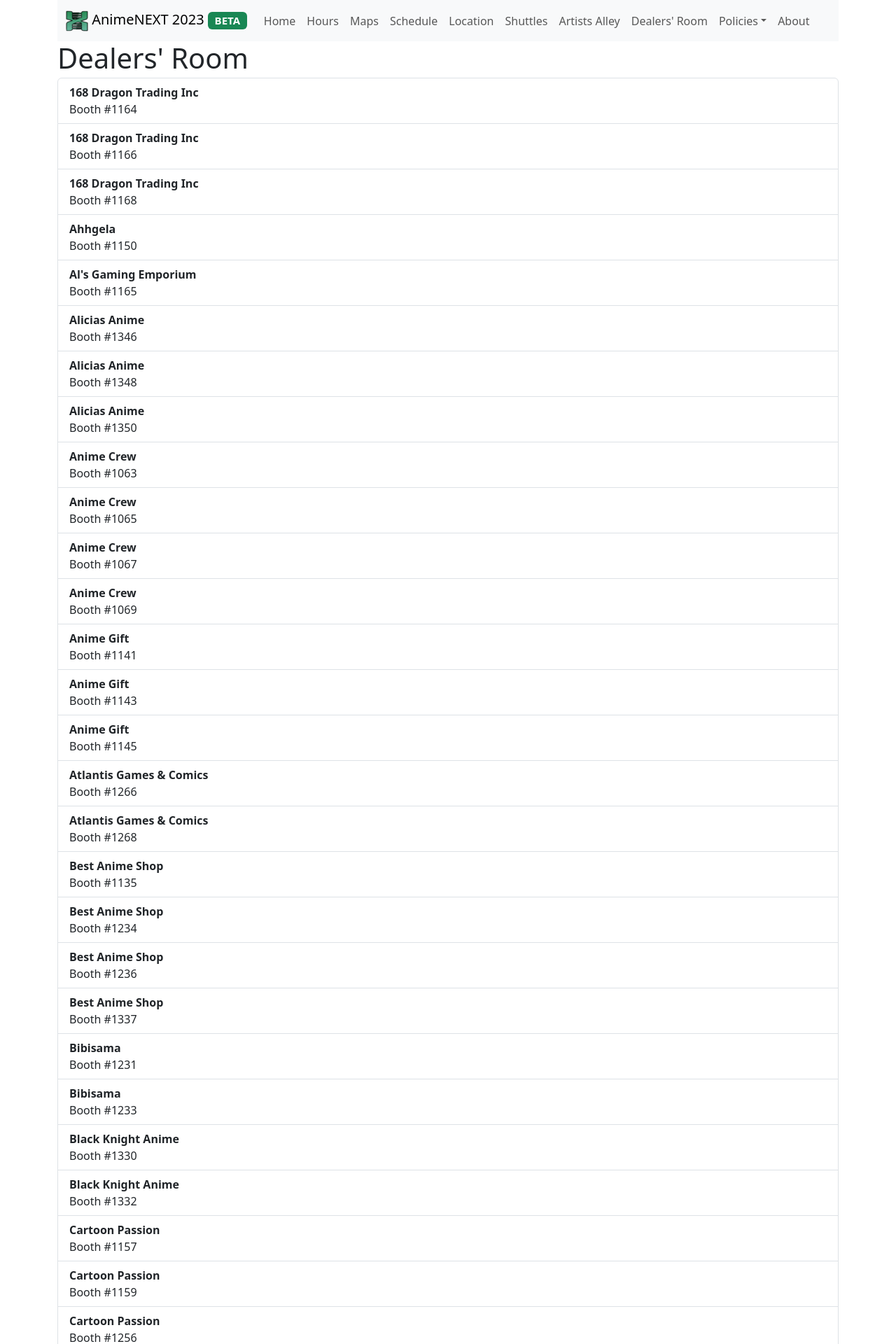
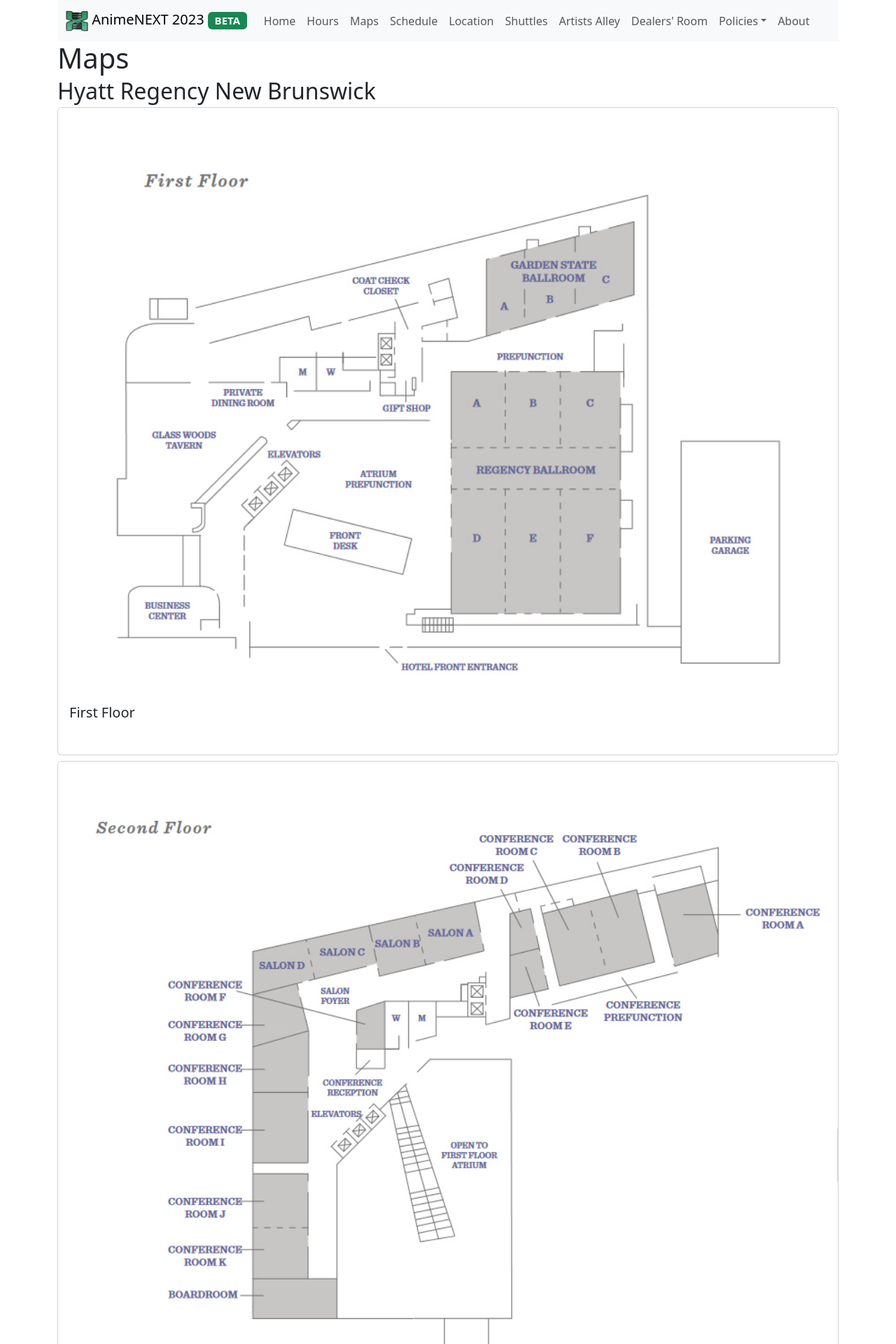
Before and after one commit to SolidX/AnimeNEXT-App, a React (Vite) app: page /location in a window 1280 px wide. Shown: the top 1920 px of the page at 70% size. Built offline with nearby package versions, Linux system fonts and the light colour scheme.

Commit message:
Implements Maps page and Card component.

```diff
--- a/src/App.tsx
+++ b/src/App.tsx
@@ -1,19 +1,15 @@
 import { useState } from 'react';
-import ExhibitorsListPage from './components/ExhibitorsListPage';
-import artists from './assets/artists.json'
-import dealers from './assets/dealers.json'
+import MapsPage from './components/MapsPage';
 
 function App() {
-  const [currentPage, setCurrentPage] = useState("Dealers' Room");
+  const [currentPage, setCurrentPage] = useState("Maps");
 
   //TODO: update currentPage on page click, surprisingly this never worked in the original version
   return (
-    <ExhibitorsListPage
+    <MapsPage
       currentPage={currentPage}
-      title={currentPage}
-      exhibitors={dealers}
     />
-  )
+  );
 }
 
 export default App
--- /dev/null
+++ b/src/components/Card.tsx
@@ -0,0 +1,14 @@
+export default function Card(props: {image?: string, title?: string, text?: string}) {
+
+    return (
+        <div className="card mb-2">
+            {props.image !== undefined && <img src={props.image} className="card-img-top" />}
+            <div className="card-body">
+                {props.title !== undefined && <h5 className="card-title">{props.title}</h5>}
+                <p className="card-text">
+                    {props.text}
+                </p>
+            </div>
+        </div>
+    )
+}
--- /dev/null
+++ b/src/components/MapsPage.tsx
@@ -0,0 +1,31 @@
+import { Fragment } from "react/jsx-runtime";
+import Navigation from "./Navigation";
+import Card from "./Card";
+import Hyatt1F from "../assets/hyatt1stfloor.jpg";
+import Hyatt2F from "../assets/hyatt2ndfloor.jpg";
+import HyattLL from "../assets/hyattlowerlevel.jpg";
+
+export default function MapsPage(props: {currentPage: string}) {
+    return (
+        <Fragment>
+            <Navigation currentPage={props.currentPage} />
+            <h1 className="mb-1">Maps</h1>
+            <h2 className="mb-1">Hyatt Regency New Brunswick</h2>
+            <Card
+                image={Hyatt1F}
+                title="First Floor"
+                text="&nbsp;"
+            />
+            <Card
+                image={Hyatt2F}
+                title="Second Floor"
+                text="&nbsp;"
+            />
+            <Card
+                image={HyattLL}
+                title="Lower Level"
+                text="&nbsp;"
+            />
+        </Fragment>
+    );
+}
```
